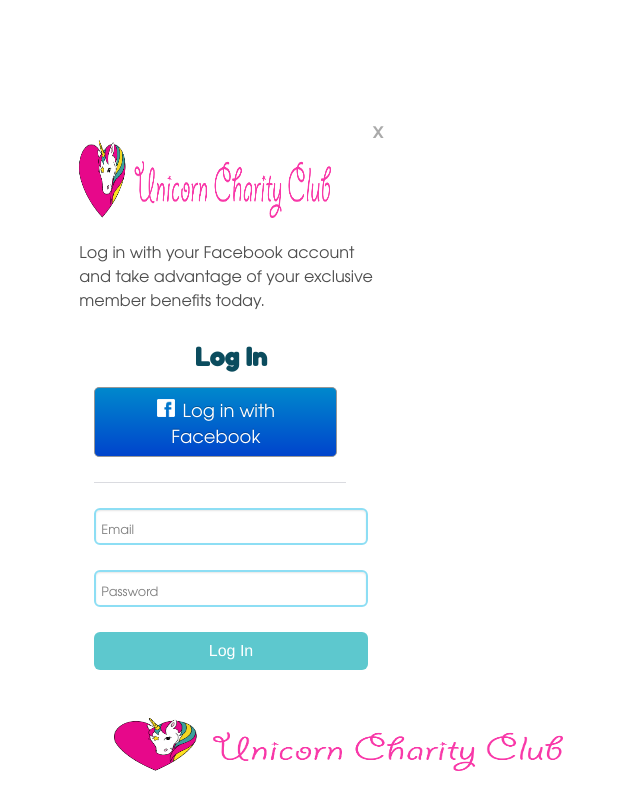
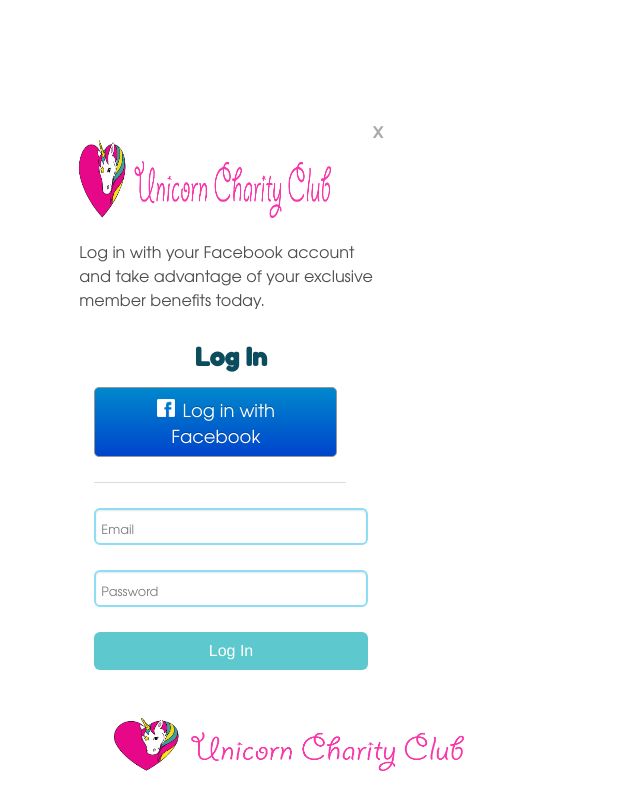
Before and after one commit to birvasevak/Project_2, a React (Create React App) app: page /Register in a window 1280 px wide. Shown: the top 800 px of the page, without its empty margins (409-1049 px from the left). Built offline with nearby package versions, Linux system fonts and the light colour scheme; no server answers; the database is empty.

Commit message:
Add files via upload

```diff
--- a/src/components/Header/Header.css
+++ b/src/components/Header/Header.css
@@ -37,7 +37,7 @@
 
 .header__logo-desktop {
   height: 78px;
-  width: 449px;
+  width: 350px;
   padding-bottom: 25px;
 }
 
```
